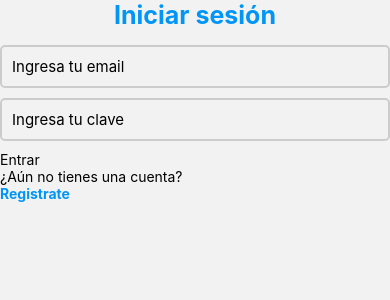
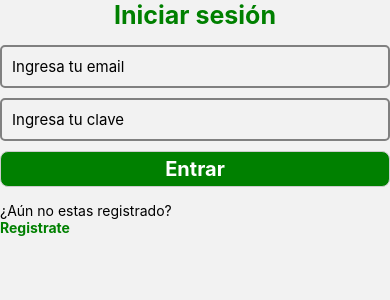
Before and after one commit to Tomasharten/Proyecto2_prog3, a React Native app in the folder Proyecto2-prog3/: screen /Login in a window 390 px wide. Shown: the top 300 px of the page. Built offline with nearby package versions, Linux system fonts and the light colour scheme; no server answers.

Commit message:
Empece a cambiar cosas del css

```diff
--- a/Proyecto2-prog3/src/screens/Login/Login.js
+++ b/Proyecto2-prog3/src/screens/Login/Login.js
@@ -48,20 +48,20 @@ class Login extends Component {
              secureTextEntry={true}
             />
             <View>
-                <TouchableOpacity onPress={()=> this.loguear(this.state.email, this.state.clave)}>
-                    <Text>Entrar</Text>
+                <TouchableOpacity  onPress={()=> this.loguear(this.state.email, this.state.clave)}>
+                    <Text style={styles.button} >Entrar</Text>
                 </TouchableOpacity>
             </View>
 
             <View>
-                <Text>¿Aún no tienes una cuenta?</Text>
+                <Text>¿Aún no estas registrado?</Text>
                 <TouchableOpacity onPress={() => this.props.navigation.navigate('Register') }>
                     <Text style={styles.register}>Registrate</Text>
                 </TouchableOpacity>
             </View>
             {
                     this.state.error !== '' ?
-                    <Text>{this.state.error}</Text>:
+                    <Text style={styles.error}>El usuario y/o la contraseña estan incorrecto(s) </Text>:
                     ''
             }
         </View>
@@ -74,7 +74,7 @@ const styles = StyleSheet.create({
     container:{
         flex:1,
         justifyContent:'center',
-        paddingHorizontal:32
+        paddingHorizontal:30
     },
 
     title:{
@@ -82,11 +82,11 @@ const styles = StyleSheet.create({
         fontSize: 25,
         marginBottom: 15,
         fontWeight: 'bold',
-        color: '#0095F6',
+        color: 'green',
     },
 
     input:{
-        borderColor: '#ccc',
+        borderColor: 'gray',
         borderWidth: 2,
         marginBottom: 10,
         padding: 10,
@@ -96,20 +96,24 @@ const styles = StyleSheet.create({
 
     button:{
         textAlign: 'center',
-        backgroundColor: '#0095F6',
+        backgroundColor: 'green',
         padding: 5,
         borderRadius: 8,
         borderWidth: 1,
         borderColor: '#ccc',
-        marginBottom: 5,
-        fontWeight: 'bold',
-        color:'#FFFFFF',
-        fontSize: 17,
+        marginBottom: 15,
+        color:'white',
+        fontSize: 20,
+        fontWeight: 'bold'
     },
 
     register:{
-        color: '#0095F6',
-        fontWeight: 'bold'
+        color: 'green',
+        fontWeight: 'bold',
+    },
+    error:{
+        fontSize:16,
+        color: 'red'
     }
 })
 
--- a/Proyecto2-prog3/src/screens/Register/Register.js
+++ b/Proyecto2-prog3/src/screens/Register/Register.js
@@ -19,6 +19,8 @@ class Register extends Component {
     register(email, contrasenia){
         if (this.state.usuario == ''){
             this.setState({error:'El usuario no puede quedar vacío'})
+        } else if (this.state.email == ''){
+            this.setState({error:'El email no puede quedar vacío'})
         }
         else {
         auth.createUserWithEmailAndPassword(email, contrasenia)
@@ -37,26 +39,26 @@ class Register extends Component {
         }
 
     }
-    pickImage(){
-        ImagePicker.launchImageLibraryAsync() // usuario elige entre sus fotos
-        .then(resp => {
-            fetch(resp.uri)
-            .then(data => data.blob()) // Paso la uri a BLOB = Binary Large OBject
-            .then(image => {
-                const ref = storage.ref(`fotosDePerfil/${Date.now()}.jpg`) // Aclaro donde y como se guarda lo foto en el storage de firebase
-                ref.put(image) // Guardo la imagen en esa ubicación
-                .then(()=> {
-                    ref.getDownloadURL() // Recibo la url de la foto para guardarla en la base de datos
-                    .then(url => {
-                            this.setState({foto:url}) // Guardo la url en el estado
-                        }
-                    )
-                })
-            })
-            .catch(err => console.log(err))
-        })
-        .catch(err => console.log(err))
-    };
+    // pickImage(){
+    //     ImagePicker.launchImageLibraryAsync() // usuario elige entre sus fotos
+    //     .then(resp => {
+    //         fetch(resp.uri)
+    //         .then(data => data.blob()) // Paso la uri a BLOB = Binary Large OBject
+    //         .then(image => {
+    //             const ref = storage.ref(`fotosDePerfil/${Date.now()}.jpg`) // Aclaro donde y como se guarda lo foto en el storage de firebase
+    //             ref.put(image) // Guardo la imagen en esa ubicación
+    //             .then(()=> {
+    //                 ref.getDownloadURL() // Recibo la url de la foto para guardarla en la base de datos
+    //                 .then(url => {
+    //                         this.setState({foto:url}) // Guardo la url en el estado
+    //                     }
+    //                 )
+    //             })
+    //         })
+    //         .catch(err => console.log(err))
+    //     })
+    //     .catch(err => console.log(err))
+    // };
 
     render() {
         return (
```
Also changed, not shown: Proyecto2-prog3/src/components/Menu/Menu.js (+5 -4 lines), Proyecto2-prog3/assets/Selfie.png (added).
